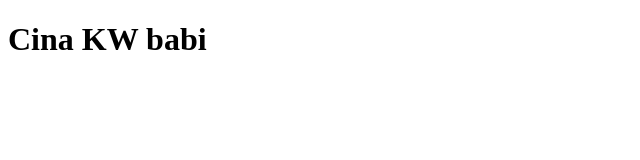
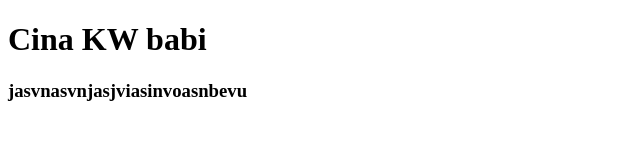
Before and after one commit to Momoriarty/test1, a plain HTML site: page index.html in a window 1280 px wide. Shown: the whole page, without its empty margins (0-640 px from the left). Drawn offline with Linux system fonts and the light colour scheme.

Commit message:
testttttt

```diff
--- a/index.html
+++ b/index.html
@@ -7,5 +7,6 @@
 </head>
 <body>
     <h1>Cina KW babi</h1>
+    <h3>jasvnasvnjasjviasinvoasnbevu</h3>
 </body>
 </html>
```
